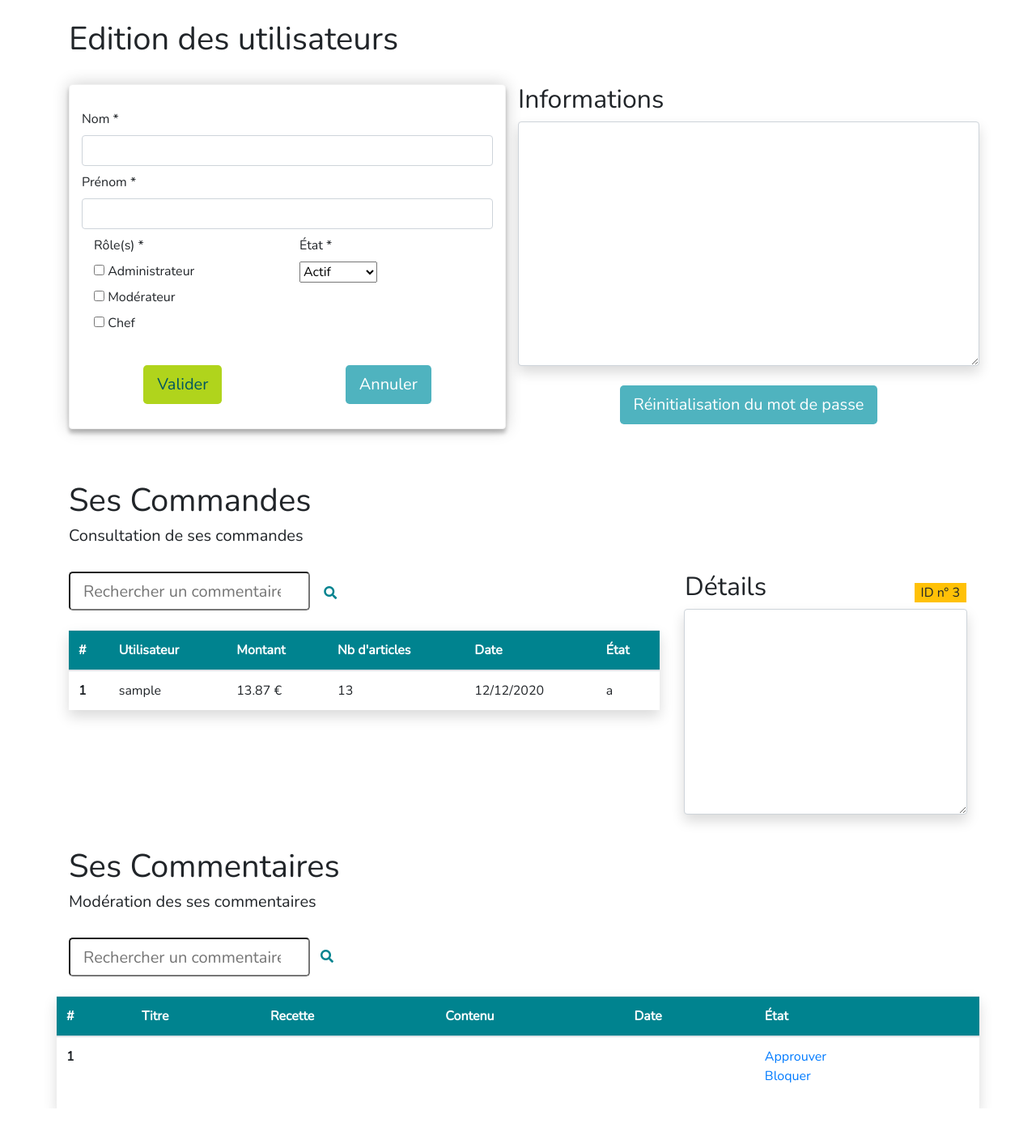
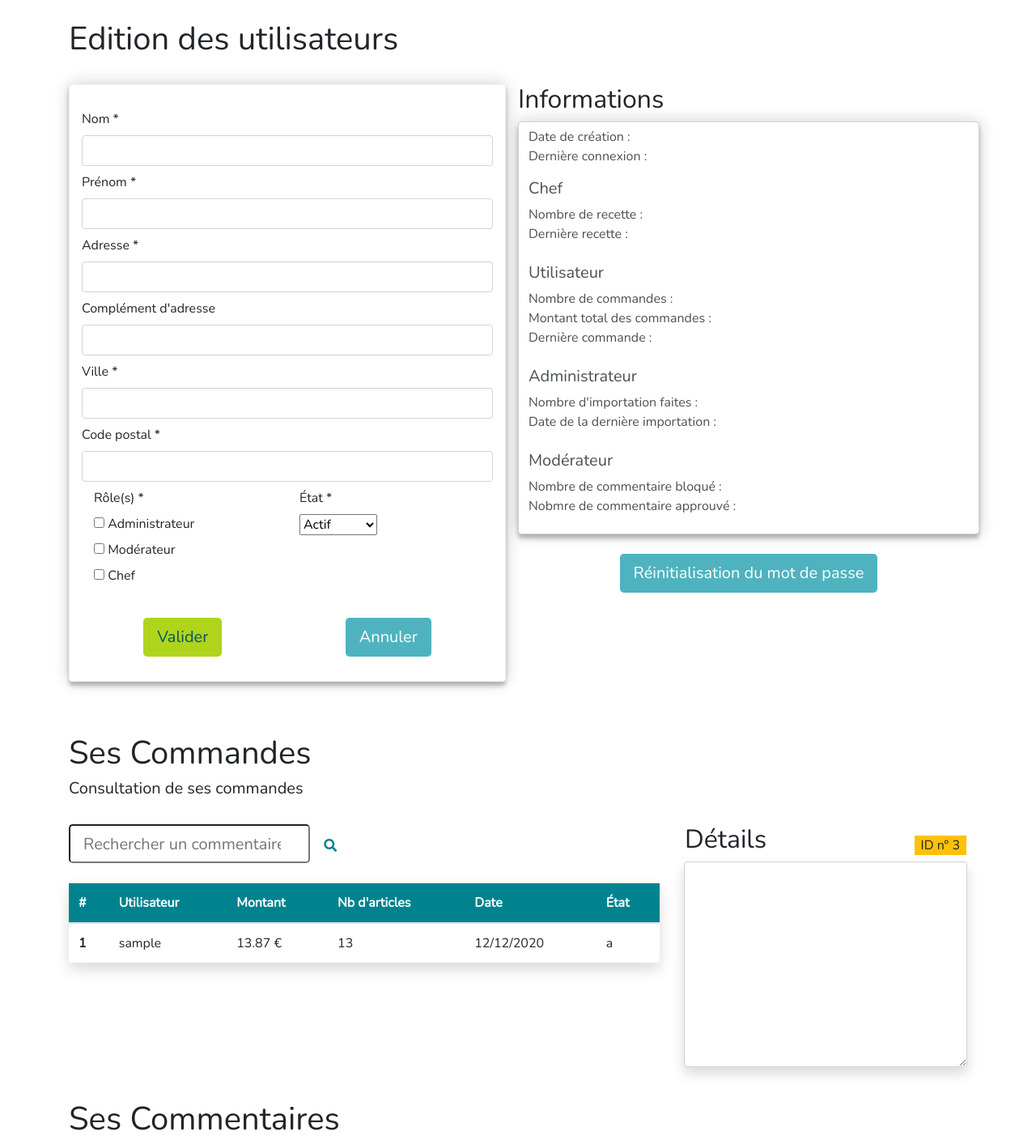
Before and after one commit to SalihaZ/Nesti-Project-PHP, a PHP site: the page made by app/view/content/users/users-edition.php in a window 1280 px wide. Shown: the top 1408 px of the page at 81% size. Before the commit the page ends 1369 px from the top, so only its background shows below. Run offline with PHP 8.4, Linux system fonts and the light colour scheme; the template is opened without the code that fills it: most values are stand-ins (such as "Sample title", 1, 10 or a date in 2020); data that the repository does not hold is empty; some libraries are stand-ins or nearby versions.

Commit message:
users/edition getting back the data from the DB and displaying it

```diff
--- a/app/controller/BaseController.php
+++ b/app/controller/BaseController.php
@@ -10,9 +10,10 @@ abstract class BaseController{
     }
 
     public function getData(){
-        if (isset($this->_data) &&!empty($this->_data)){
+        // if (isset($this->_data) && !empty($this->_data)){
             return $this->_data;
-        }
+        // }
+
     }
 
     protected abstract function initialize();
--- a/app/model/ArticleDAO.php
+++ b/app/model/ArticleDAO.php
@@ -1,12 +1,10 @@
 <?php
-
-include_once(PATH_MODEL . 'Database.php');
 
 class ArticleDAO
 {
 
     // Fetch all data of the articles in DB
-    public function readAll()
+    public static function readAllArticles()
     {
 
         $pdo = Database::getPdo();
--- a/app/view/common/template.php
+++ b/app/view/common/template.php
@@ -1,8 +1,4 @@
 <?php
-
-// Head
-include(PATH_COMMON . 'head.php');
-
 
 echo "LOC : ".$loc. " ; ";
 echo "ACTION : ".$action. " ; ";
--- a/app/view/content/users/users-edition.php
+++ b/app/view/content/users/users-edition.php
@@ -53,6 +53,51 @@
                     <?php endif; ?>
                 </div>
 
+            <!-- Input Address1 User -->
+            <div class=" row mb-2">
+                        <label for="inputUserAddress1">Adresse *</label>
+                        <input type="text" class="form-control" id="inputUserAddress1" name="address1_user" value="<?= $user->getAddress1_user() ?>">
+                    </div>
+
+                    <!-- Error Address1 User -->
+                    <div>
+                        <?php if (!empty($user->getAddress1Error())) : ?>
+                            <span class="badge badge-danger mb-2"><?= $user->getAddress1Error()?></span>
+                        <?php endif; ?>
+                    </div>
+
+                    <!-- Input Address2 User -->
+                    <div class="row mb-2">
+                        <label for="inputUserAddress2">Complément d'adresse</label>
+                        <input type="text" class="form-control" id="inputUserAddress2" name="address2_user" value="<?= $user->getAddress2_user() ?>">
+                    </div>
+
+                     <!-- Error Address2 User -->
+                     <div>
+                        <?php if (!empty($user->getAddress2Error())) : ?>
+                            <span class="badge badge-danger mb-2"><?= $user->getAddress2Error()?></span>
+                        <?php endif; ?>
+                    </div>
+
+                    <!-- Input City User -->
+                    <div class="row mb-2">
+                        <label for="inputUserCity">Ville *</label>
+                        <input type="text" class="form-control" id="inputUserCity" name="name_city">
+                    </div>
+
+                    <!-- Input Postcode User -->
+                    <div class="row mb-2">
+                        <label for="inputUserPostCode">Code postal *</label>
+                        <input type="text" class="form-control" id="inputUserPostCode" name="postcode_user" value="<?= $user->getPostcode_user() ?>">
+                    </div>
+
+                    <!-- Error Postcode User -->
+                    <div>
+                        <?php if (!empty($user->getPostcodeError())) : ?>
+                            <span class="badge badge-danger mb-2"><?= $user->getPostcodeError() ?></span>
+                        <?php endif; ?>
+                    </div>
+
                 <div class="row mb-2">
 
                     <!-- Input Role User -->
@@ -106,7 +151,24 @@
 
             <div class="row">
                 <h2>Informations</h2>
-                <textarea rows="12" cols="50" class="form-control shadow" id="inputUser" placeholder="" name="recipe[name_recipes]"> </textarea>
+                <div class="" id="infosUser" placeholder="" name="recipe[name_recipes]">
+                <p> Date de création : <br>
+                Dernière connexion : <br>
+                <h5> Chef </h5>
+                Nombre de recette : <br>
+                Dernière recette : <br><br>
+                <h5> Utilisateur </h5>
+                Nombre de commandes : <br>
+                Montant total des commandes :  <br>
+                Dernière commande : <br><br>
+                <h5> Administrateur </h5>
+                Nombre d'importation faites : <br>
+                Date de la dernière importation : <br><br>
+                <h5> Modérateur </h5>
+                Nombre de commentaire bloqué : <br>
+                Nobmre de commentaire approuvé : <br>
+                </p>
+                </div>
             </div>
 
             <br>
--- a/public/css/style.css
+++ b/public/css/style.css
@@ -184,3 +184,22 @@ thead {
 .buttonDelete {
     background-color: white;
 }
+
+/* PAGE USER */
+
+/* EDITION */
+
+#infosUser {
+    display: block;
+    width: 100%;
+    padding: .375rem .75rem;
+    font-size: 1rem;
+    font-weight: 400;
+    line-height: 1.5;
+    color: #495057;
+    background-color: #fff;
+    background-clip: padding-box;
+    border: 1px solid #ced4da;
+    border-radius: .25rem;
+    box-shadow: 0 0 20px 0 rgba(0, 0, 0, 0.2), 0 5px 5px 0 rgba(0, 0, 0, 0.24);
+}
```
Also changed, not shown: app/controller/ControllerArticles.php (+4 -3 lines), app/controller/ControllerRecipes.php (+11 -3 lines), app/controller/ControllerUsers.php (+21 -6 lines), app/model/BaseDAO.php (+0 -14 lines), app/model/UserDAO.php (+16 -9 lines), index.php (+6 -3 lines).
